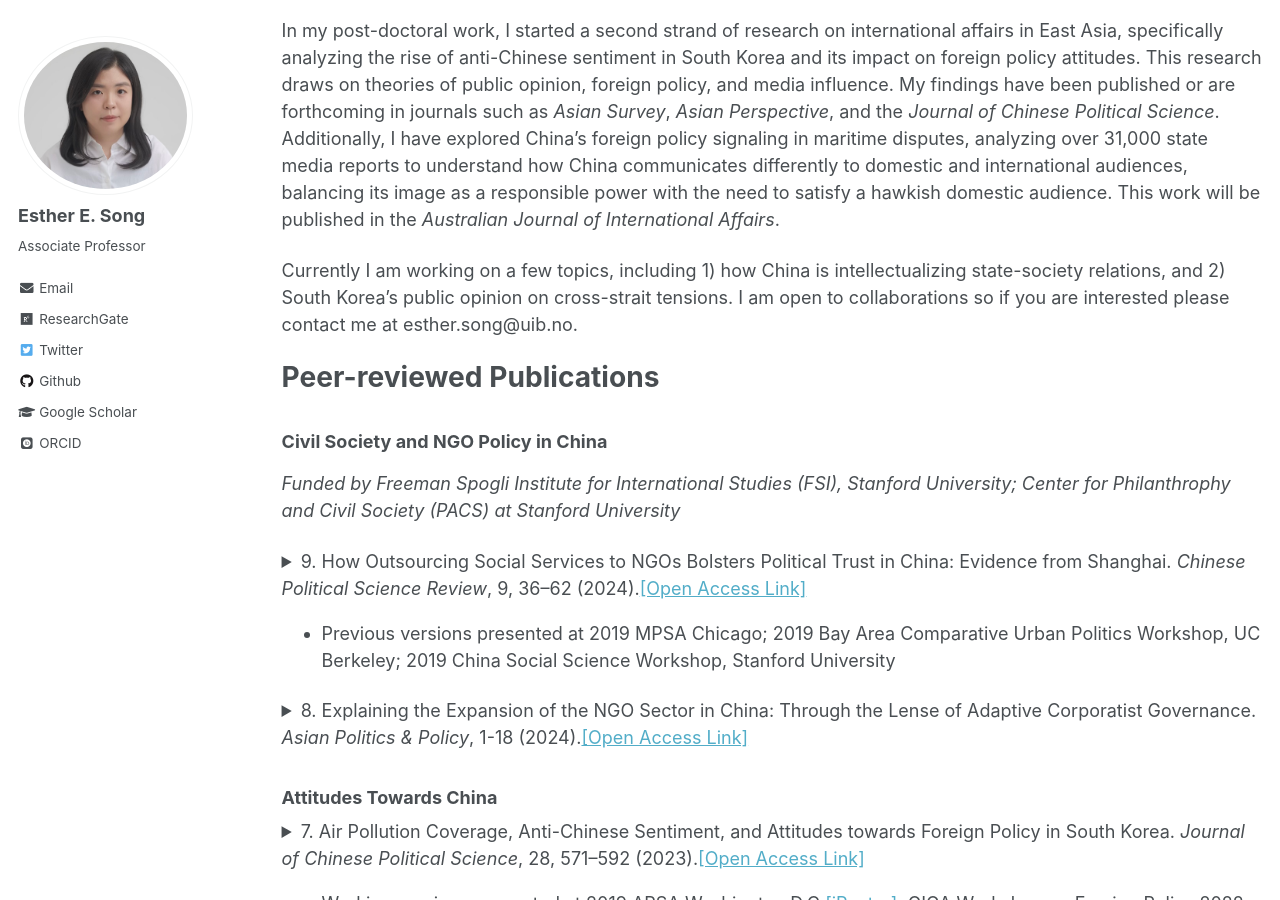
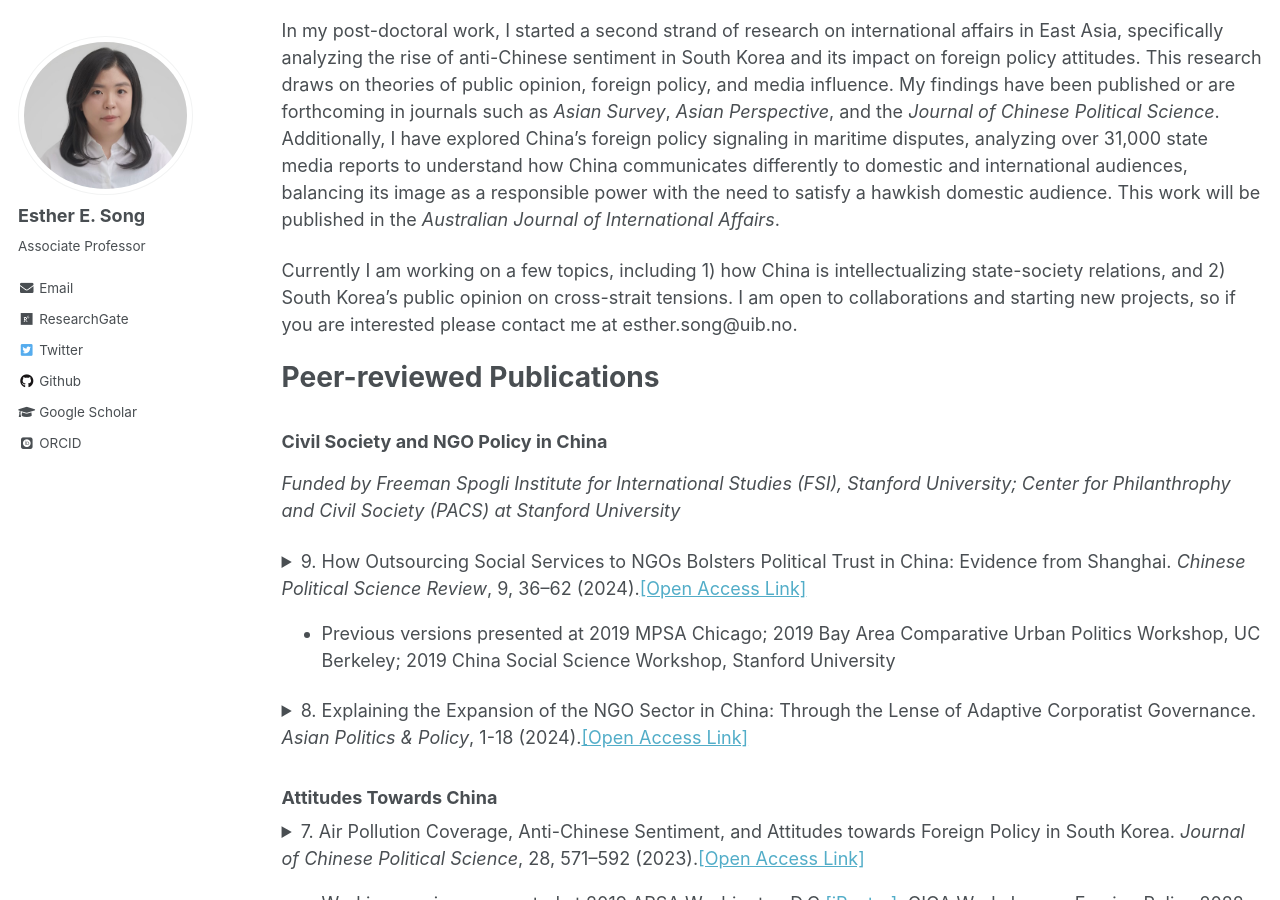
Before and after one commit to ehsong/ehsong.github.io, a Jekyll site: the page built from _pages/research.md, in a window 1280 px wide and 900 px high, scrolled down 811 px. Built offline with Jekyll 4.4.1, drawn with Linux system fonts in a browser that asks for light colours; some web fonts are replaced.

Commit message:
Update research.md

```diff
--- a/_pages/research.md
+++ b/_pages/research.md
@@ -14,7 +14,7 @@ During my doctoral studies, I investigated NGO-state relations in China, focusin
 
 In my post-doctoral work, I started a second strand of research on international affairs in East Asia, specifically analyzing the rise of anti-Chinese sentiment in South Korea and its impact on foreign policy attitudes. This research draws on theories of public opinion, foreign policy, and media influence. My findings have been published or are forthcoming in journals such as *Asian Survey*, *Asian Perspective*, and the *Journal of Chinese Political Science*. Additionally, I have explored China's foreign policy signaling in maritime disputes, analyzing over 31,000 state media reports to understand how China communicates differently to domestic and international audiences, balancing its image as a responsible power with the need to satisfy a hawkish domestic audience. This work will be published in the *Australian Journal of International Affairs*.
 
-Currently I am working on a few topics, including 1) how China is intellectualizing state-society relations, and 2) South Korea's public opinion on cross-strait tensions. I am open to collaborations so if you are interested please contact me at esther.song@uib.no.
+Currently I am working on a few topics, including 1) how China is intellectualizing state-society relations, and 2) South Korea's public opinion on cross-strait tensions. I am open to collaborations and starting new projects, so if you are interested please contact me at esther.song@uib.no.
 
 # Peer-reviewed Publications
 
```
